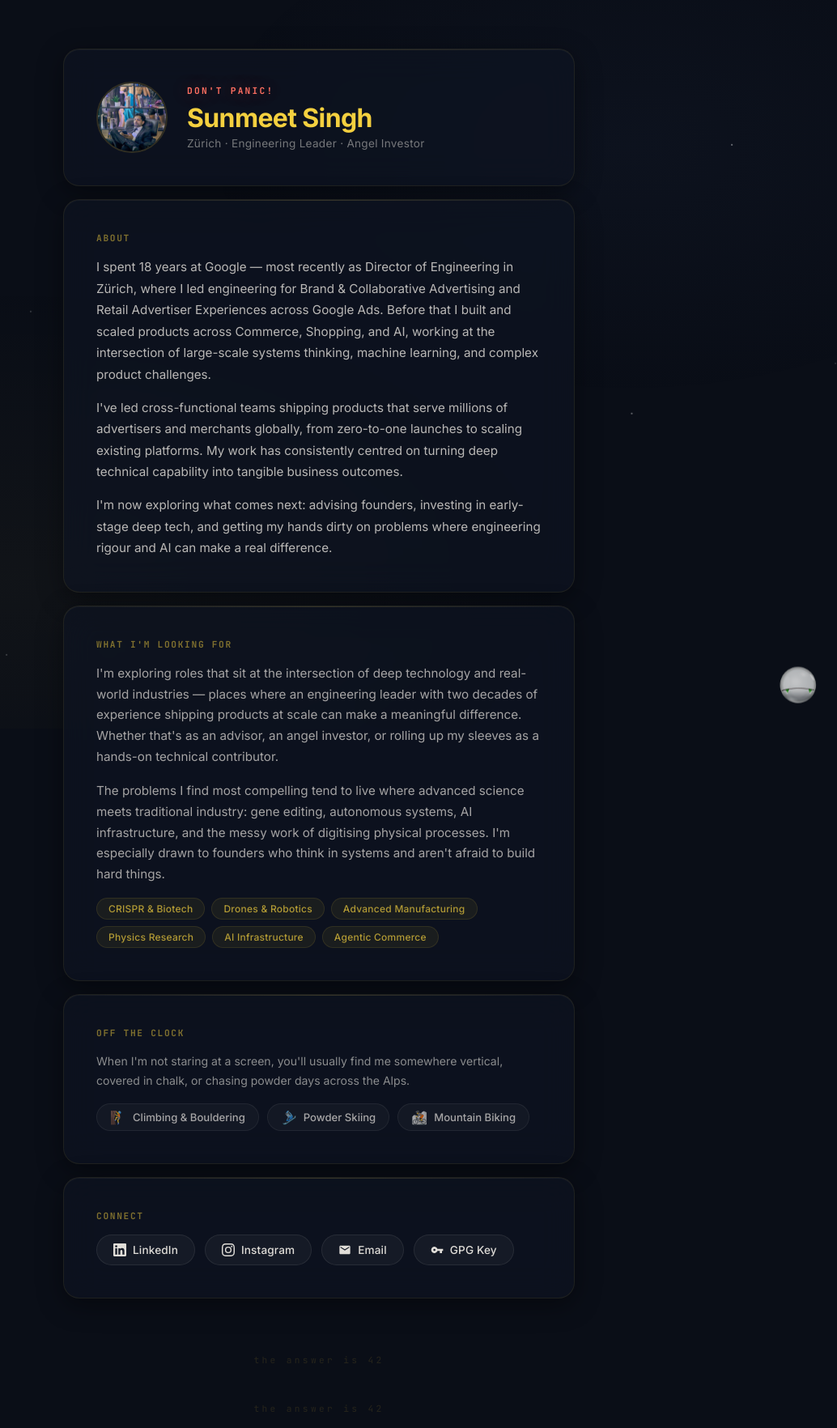
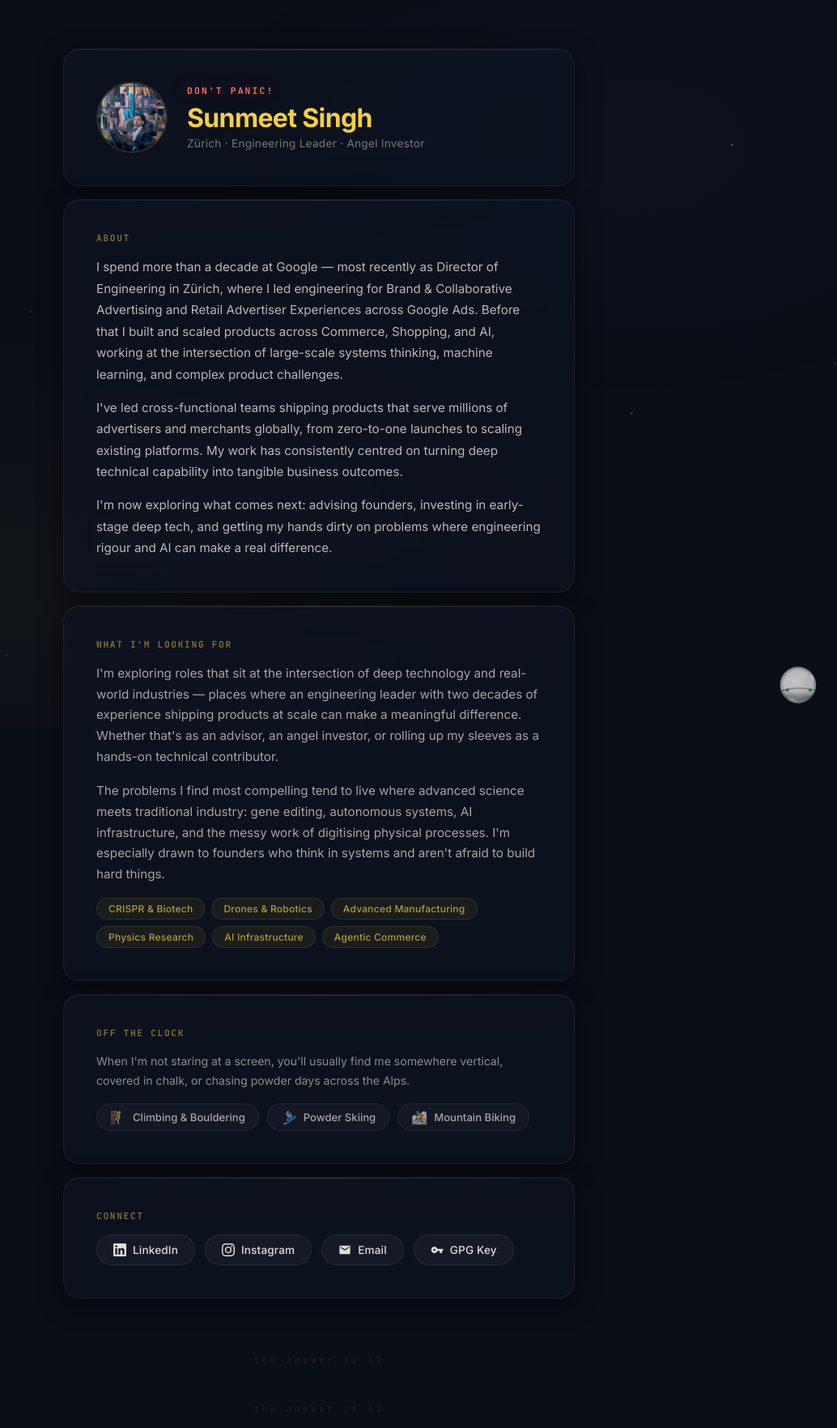
Before and after one commit to sunmeetsingh/sunmeetsingh.github.io, a Jekyll site: the page built from index.html, in a window 1280 px wide. Shown: the whole page at 81% size, without its empty margins (246-1280 px from the left). Built offline with Jekyll 4.4.1, drawn with Linux system fonts in a browser that asks for light colours.

Commit message:
Revise bio in About section
Updated the bio to reflect current experience at Google.

```diff
--- a/index.html
+++ b/index.html
@@ -17,7 +17,7 @@ title: Sunmeet Singh
 <div class="glass-card">
     <div class="section-label">About</div>
     <div class="bio">
-        <p>I spent 18 years at Google — most recently as Director of Engineering in Zürich, where I led engineering for
+        <p>I spend more than a decade at Google — most recently as Director of Engineering in Zürich, where I led engineering for
             Brand & Collaborative Advertising and Retail Advertiser Experiences across Google Ads. Before that I built
             and scaled products across Commerce, Shopping, and AI, working at the intersection of large-scale systems
             thinking, machine learning, and complex product challenges.</p>
```
